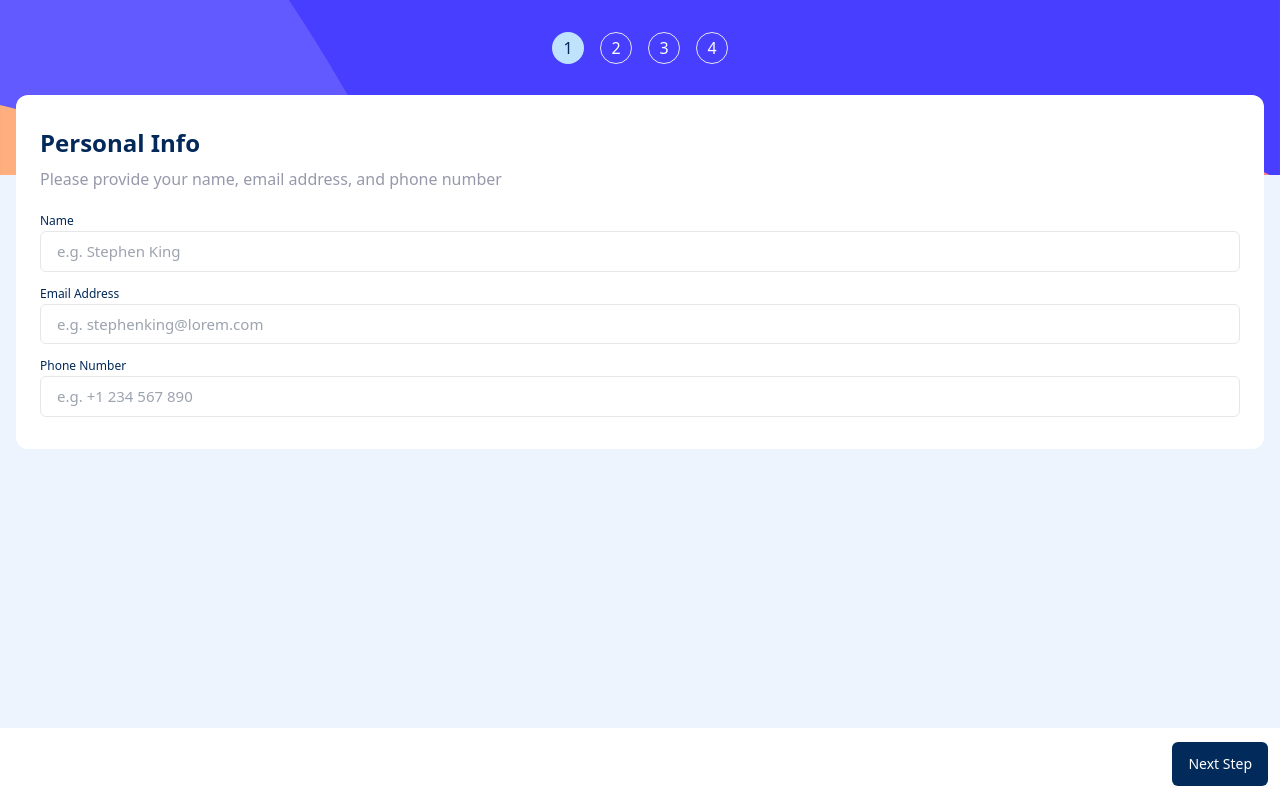
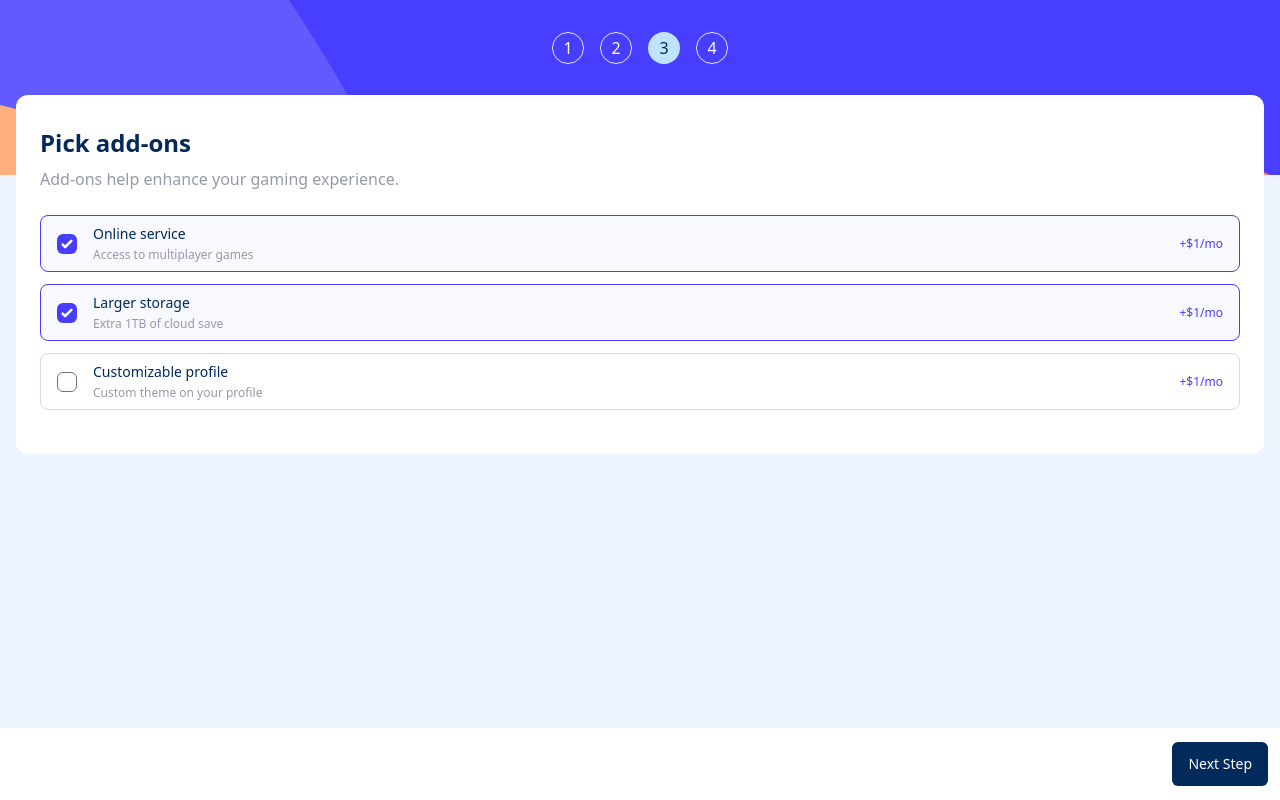
Before and after one commit to talhaimran777/multi-step-form-challenge, a Next.js app: page / in a window 1280 px wide. Built offline with nearby package versions, Linux system fonts and the light colour scheme.

Commit message:
Designed pick addons step.

```diff
--- a/package.json
+++ b/package.json
@@ -9,6 +9,7 @@
     "lint": "next lint"
   },
   "dependencies": {
+    "@tailwindcss/forms": "^0.5.3",
     "@types/node": "18.15.11",
     "@types/react": "18.0.31",
     "@types/react-dom": "18.0.11",
--- /dev/null
+++ b/src/components/Addon.tsx
@@ -0,0 +1,30 @@
+import { AddonProps } from "interfaces/index";
+
+const Addon: React.FC<AddonProps> = ({ isActive, title, description }) => {
+  const dynamicClasses = isActive
+    ? "bg-[#F8F9FF] border-[#473dff]"
+    : "border-[#d6d9e6]";
+
+  return (
+    <div
+      className={`flex justify-between items-center px-4 py-2 mb-3 border rounded-lg ${dynamicClasses}`}
+    >
+      <div className="flex justify-start items-center">
+        <input
+          id="default-checkbox"
+          type="checkbox"
+          className="w-5 h-5 rounded-md text-[#473dff] focus:ring-0 focus:ring-offset-0 mr-4"
+          defaultChecked={isActive}
+        />
+
+        <div>
+          <h1 className="text-sm font-medium text-heading mb-[3px]">{title}</h1>
+          <p className="text-xs text-paragraph">{description}</p>
+        </div>
+      </div>
+      <p className="text-[#473dff] text-xs">+$1/mo</p>
+    </div>
+  );
+};
+
+export default Addon;
--- /dev/null
+++ b/src/components/Addons.tsx
@@ -0,0 +1,25 @@
+import Addon from "components/Addon";
+
+const Addons = () => {
+  return (
+    <div className="mt-6">
+      <Addon
+        isActive={true}
+        title="Online service"
+        description="Access to multiplayer games"
+      />
+      <Addon
+        isActive={true}
+        title="Larger storage"
+        description="Extra 1TB of cloud save"
+      />
+      <Addon
+        isActive={false}
+        title="Customizable profile"
+        description="Custom theme on your profile"
+      />
+    </div>
+  );
+};
+
+export default Addons;
--- /dev/null
+++ b/src/components/Content.tsx
@@ -0,0 +1,24 @@
+import Step1Content from "components/Step1Content";
+import Step3Content from "components/Step3Content";
+
+const stepContent = (step: number) => {
+  switch (step) {
+    case 1:
+      return <Step1Content />;
+
+    case 3:
+      return <Step3Content />;
+  }
+};
+
+const Content = () => {
+  const step = 3;
+
+  return (
+    <div className="bg-white px-6 py-8 rounded-xl mx-4 -mt-20">
+      {stepContent(step)}
+    </div>
+  );
+};
+
+export default Content;
--- a/src/components/Layout.tsx
+++ b/src/components/Layout.tsx
@@ -1,13 +1,13 @@
 import React from "react";
-import Step1Content from "components/Step1Content";
+import Content from "components/Content";
+import Footer from "components/Footer";
 import NavigationBar from "components/NavigationBar";
-import Footer from "components/Footer";
 
 const Layout = () => {
   return (
     <div className="h-screen w-screen bg-[#EEF4FE]">
       <NavigationBar />
-      <Step1Content />
+      <Content />
       <Footer />
     </div>
   );
--- a/src/components/Step1Content.tsx
+++ b/src/components/Step1Content.tsx
@@ -1,14 +1,13 @@
 import InputGroup from "components/InputGroup";
+import StepText from "components/StepText";
 
 const Step1Content = () => {
   return (
     <>
-      <div className="bg-white px-6 py-8 rounded-xl mx-4 -mt-20">
-        <h1 className="text-2xl mb-[8px] font-bold text-heading">Personal Info</h1>
-        <p className="text-base mb-4 text-paragraph">
-          Please provide your name, email address, and phone number
-        </p>
-
+      <StepText
+        title="Personal Info"
+        description="Please provide your name, email address, and phone number"
+      />
       <div className="mb-2">
         <InputGroup
           name="name"
@@ -35,7 +34,6 @@ const Step1Content = () => {
           placeholder="e.g. +1 234 567 890"
         />
       </div>
-      </div>
     </>
   );
 };
--- /dev/null
+++ b/src/components/Step3Content.tsx
@@ -0,0 +1,16 @@
+import StepText from "components/StepText";
+import Addons from "components/Addons";
+
+const Step3Content = () => {
+  return (
+    <>
+      <StepText
+        title="Pick add-ons"
+        description="Add-ons help enhance your gaming experience."
+      />
+      <Addons />
+    </>
+  );
+};
+
+export default Step3Content;
--- /dev/null
+++ b/src/components/StepText.tsx
@@ -0,0 +1,12 @@
+import { StepTextProps } from "interfaces/index";
+
+const StepText: React.FC<StepTextProps> = ({ title, description }) => {
+  return (
+    <>
+      <h1 className="text-2xl mb-[8px] font-bold text-heading">{title}</h1>
+      <p className="text-base mb-4 text-paragraph">{description}</p>
+    </>
+  );
+};
+
+export default StepText;
--- a/src/components/Steps.tsx
+++ b/src/components/Steps.tsx
@@ -4,7 +4,7 @@ const Steps = () => {
   const steps: Step[] = [
     {
       number: 1,
-      isActive: true,
+      isActive: false,
     },
     {
       number: 2,
@@ -12,7 +12,7 @@ const Steps = () => {
     },
     {
       number: 3,
-      isActive: false,
+      isActive: true,
     },
     {
       number: 4,
@@ -20,11 +20,14 @@ const Steps = () => {
     },
   ];
 
-  const Step = (step: Step) => {
-    const dynamicClasses = step.isActive ? "bg-[#bfe2fd] text-heading" : "border text-white";
+  const Step = (step: Step, idx: number) => {
+    const dynamicClasses = step.isActive
+      ? "bg-[#bfe2fd] text-heading"
+      : "border text-white";
 
     return (
       <span
+        key={idx}
         className={`h-8 w-8 rounded-full flex justify-center items-center ${dynamicClasses}`}
       >
         {step.number}
@@ -35,7 +38,7 @@ const Steps = () => {
   return (
     <>
       <div className="mt-8 flex justify-between gap-x-4">
-        {steps.map((step) => Step(step))}
+        {steps.map((step, idx) => Step(step, idx))}
       </div>
     </>
   );
--- a/tailwind.config.js
+++ b/tailwind.config.js
@@ -16,5 +16,5 @@ module.exports = {
       }
     },
   },
-  plugins: [],
+  plugins: [require("@tailwindcss/forms")],
 };
```
Also changed, not shown: src/components/index.ts (added, +9 -0 lines), src/interfaces/index.ts (+12 -0 lines), 1 other file (tests, documents, lock files or other folders). Lines whose indentation alone changed are shown as unchanged.
